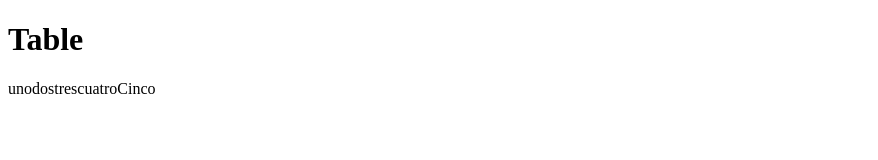
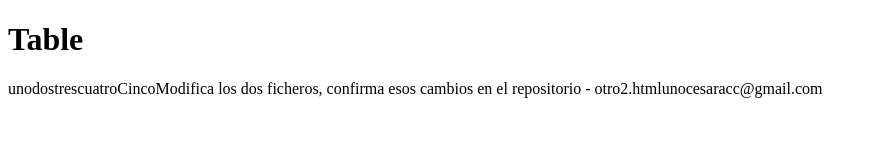
Before and after one commit to cesaracc24/Git_Prueba, a plain HTML site: page otro2.html in a window 1280 px wide. Shown: the whole page, without its empty margins (0-878 px from the left). Drawn offline with Linux system fonts and the light colour scheme.

Commit message:
Confirmo los cambios en el repositorio

```diff
--- a/otro2.html
+++ b/otro2.html
@@ -14,7 +14,10 @@
             <tr>tres</tr>
             <tr>cuatro</tr>
             <tr>Cinco</tr>
-        </td>
+            <tr>Modifica los dos ficheros, confirma esos cambios en el repositorio - otro2.html</tr>
+            <tr>uno</tr>
+            <tr>cesaracc@gmail.com</tr>
+            </td>
     </table>
 </body>
 </html>
```
Also changed, not shown: index.html (+1 -2 lines).
